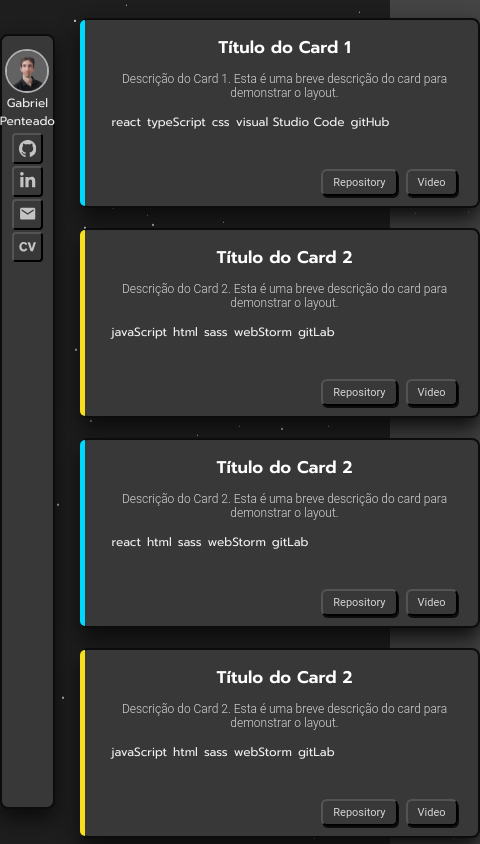
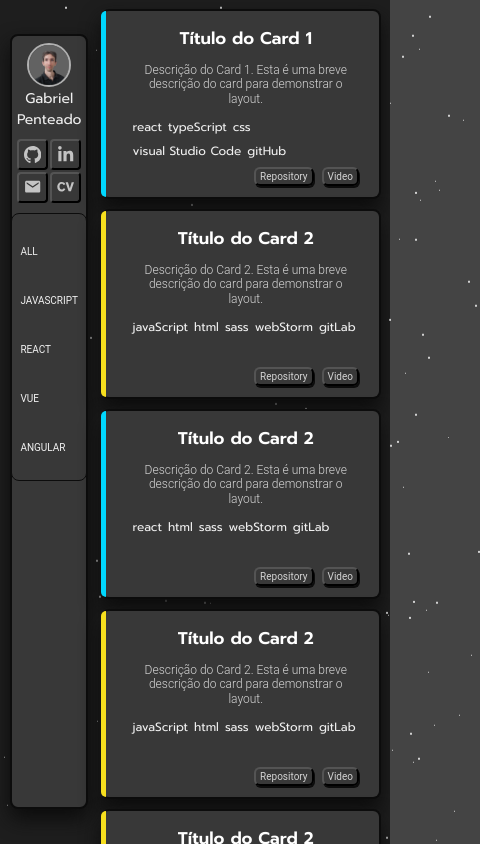
Before and after one commit to gabrielpenteado/portfolio, a React (Vite) app: page / in a window 390 px wide. Shown: the top 844 px of the page, 480 px wide, since content can reach past the window. Built offline with nearby package versions, Linux system fonts and the light colour scheme.

Commit message:
mobile layout updated

```diff
--- a/src/App.scss
+++ b/src/App.scss
@@ -219,23 +219,46 @@ $time-4: 200s;
     width: 80vw;
     position: relative;
   }
+
+  .header {
+    width: 13%;
+  }
 }
 
-@media (max-width: 1100px) {
+// @media (max-width: 1100px) {
+//   .container {
+//     display: grid;
+//     grid-template-columns: repeat(
+//       auto-fill,
+//       minmax(400px, 1fr)
+//     ); /* Responsive grid layout */
+//     gap: 20px; /* Space between cards */
+//     padding-left: 30px;
+//     width: 75vw;
+//     position: relative;
+//   }
+
+//   .header {
+//     width: 17%;
+//   }
+// }
+
+@media (max-width: 1000px) {
   .container {
     display: grid;
     grid-template-columns: repeat(
       auto-fill,
-      minmax(400px, 1fr)
+      minmax(300px, 1fr)
     ); /* Responsive grid layout */
     gap: 20px; /* Space between cards */
-    padding-left: 30px;
-    width: 75vw;
+    // padding-left: 30px;
+    width: 78vw;
     position: relative;
   }
 
   .header {
-    width: 17%;
+    width: 15%;
+    margin-left: 15px;
   }
 }
 
@@ -244,16 +267,18 @@ $time-4: 200s;
     display: grid;
     grid-template-columns: repeat(
       auto-fill,
-      minmax(400px, 1fr)
+      minmax(250px, 1fr)
     ); /* Responsive grid layout */
-    gap: 20px; /* Space between cards */
-    padding-left: 30px;
-    width: 75vw;
+    gap: 10px; /* Space between cards */
+    // padding-left: 30px;
     position: relative;
+    width: 75%;
+    padding: 1px;
   }
 
   .header {
-    width: 13%;
-    margin-left: 0;
+    width: 16%;
+    margin-left: 10px;
+    padding: 6px;
   }
 }
--- a/src/components/card/Card.scss
+++ b/src/components/card/Card.scss
@@ -271,3 +271,21 @@
     margin-bottom: 4px;
   }
 }
+
+@media (max-width: 800px) {
+  .card-buttons {
+    display: flex;
+    gap: 8px;
+    opacity: 1;
+  }
+
+  .button-video {
+    font-size: 10px;
+    padding: 2px 4px;
+  }
+
+  .button-code {
+    font-size: 10px;
+    padding: 2px 4px;
+  }
+}
--- a/src/components/contacts/Contacts.scss
+++ b/src/components/contacts/Contacts.scss
@@ -22,7 +22,7 @@
 @media (max-width: 1200px) {
   .contactsButton {
     display: flex;
-    padding: 0.4rem;
+    padding: 0.3rem;
   }
 
   .contactsButton:hover {
@@ -34,17 +34,17 @@
   .contacts {
     display: flex;
     justify-content: center;
-    gap: 4px;
-    padding: 6px;
+    gap: 2px;
+    padding: 4px;
   }
 }
 
-@media (max-width: 800px) {
+@media (max-width: 1000px) {
   .contacts {
-    display: flex;
-    flex-direction: column;
+    display: grid;
+    grid-template-columns: 1fr 1fr;
     gap: 2px;
-    padding: 2px;
+    padding: 8px 4px;
   }
 
   .contactsButton {
--- a/src/components/navbar/Navbar.scss
+++ b/src/components/navbar/Navbar.scss
@@ -126,7 +126,7 @@
 @media (max-width: 1200px) {
   .radio-button-container {
     gap: 6px;
-    padding: 12px;
+    padding: 8px;
     border-radius: 8px;
     margin-top: 10px;
   }
@@ -135,7 +135,7 @@
     padding-left: 30px;
     margin-bottom: 10px;
     position: relative;
-    font-size: 13px;
+    font-size: 12px;
   }
 
   .radio-button__custom {
@@ -145,8 +145,79 @@
   }
 }
 
-@media (max-width: 800px) {
+@media (max-width: 1000px) {
   .radio-button-container {
+    // display: none;
+    gap: 1px;
+    padding: 8px;
+    margin-top: 6px;
+    border: 1px solid #0c0c0c;
+  }
+
+  .radio-button__custom {
+    appearance: none;
     display: none;
   }
+
+  .radio-button__label {
+    display: inline-flex;
+    justify-content: center;
+    align-items: center;
+    padding: 6px;
+    margin-bottom: 1px;
+    position: relative;
+    font-size: 12px;
+    color: #f2f2f2;
+    /* font-family: "Roboto", monospace; */
+    font-family: "Roboto", sans-serif;
+    /* font-weight: 600; */
+    /* letter-spacing: 1px; */
+    cursor: pointer;
+    text-transform: uppercase;
+    transition: all 0.3s ease;
+  }
+
+  @media (max-width: 800px) {
+    .radio-button-container {
+      gap: 1px;
+      padding: 2px;
+      margin-top: 10px;
+      border: 1px solid #0c0c0c;
+      display: flex;
+      //   justify-content: center;
+      //   align-items: center;
+      margin-top: 1px;
+      padding-bottom: 10px;
+    }
+  }
+
+  .radio-button__label {
+    display: inline-flex;
+    justify-content: center;
+    align-items: center;
+    position: relative;
+    font-size: 10px;
+    // padding-left: 5px;
+    // margin-bottom: 10px;
+  }
 }
+
+@media (max-width: 600px) {
+  .radio-button__label {
+    // font-size: 8px;
+    display: flex;
+    flex-direction: column;
+  }
+
+  .radio-button-container {
+    gap: 1px;
+    padding: 2px;
+    margin-top: 2px;
+    border: 1px solid #0c0c0c;
+    display: flex;
+    //   justify-content: center;
+    //   align-items: center;
+    margin-top: 1px;
+    padding-bottom: 20px;
+  }
+}
--- a/src/components/profile/Profile.scss
+++ b/src/components/profile/Profile.scss
@@ -57,26 +57,6 @@ img {
   }
 
   .fullName {
-    font-size: 20px;
-  }
-
-  .career {
-    font-size: 15px;
-  }
-}
-
-@media (max-width: 1600px) {
-  img {
-    width: 80px;
-    height: 80px;
-  }
-
-  .profile {
-    gap: 10px;
-    padding: 7px 10px;
-  }
-
-  .fullName {
     font-size: 18px;
   }
 
@@ -95,7 +75,7 @@ img {
   }
 }
 
-@media (max-width: 800px) {
+@media (max-width: 1000px) {
   img {
     width: 40px;
     height: 40px;
@@ -113,7 +93,7 @@ img {
   }
 
   .fullName {
-    font-size: 12px;
+    font-size: 14px;
   }
 
   .career {
```
